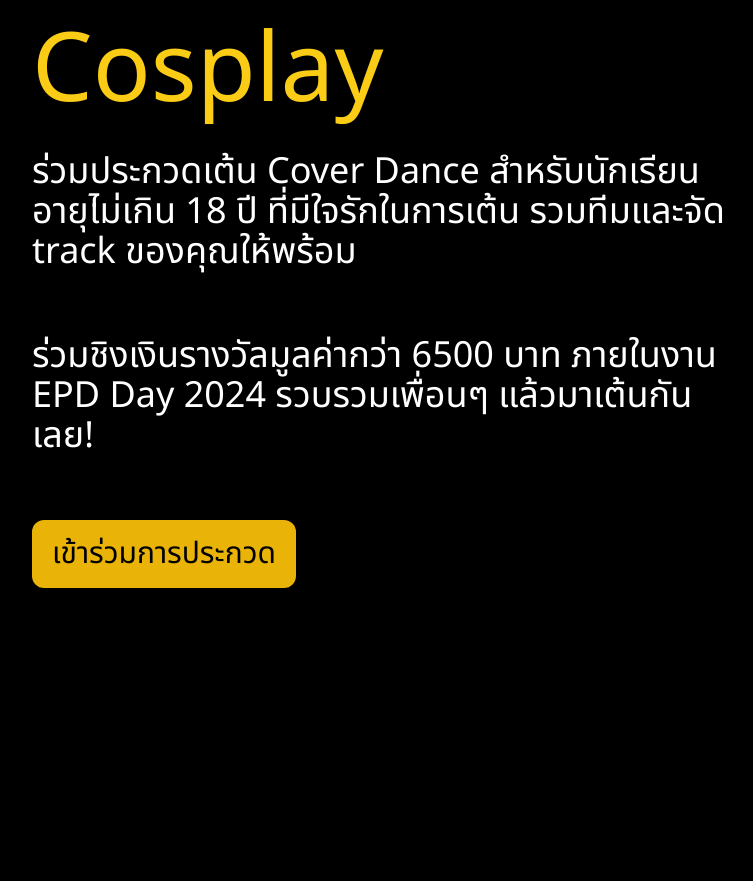
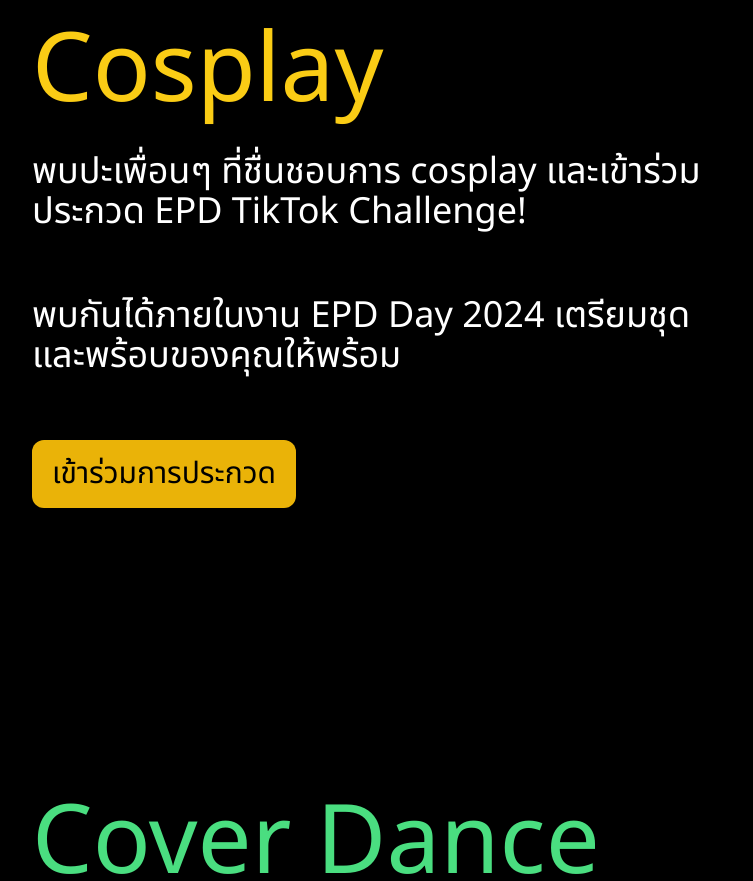
Before and after one commit to Chakhriya-c/dmsu-eps-cert-2024, a React (Vite) app: page / in a window 1280 px wide. Shown: the part 2080-2961 px from the top of the page, without its empty margins (256-1009 px from the left). Built offline with nearby package versions, Linux system fonts and the light colour scheme.

Commit message:
cosplay-description-edit

```diff
--- a/src/pages/landing.jsx
+++ b/src/pages/landing.jsx
@@ -85,8 +85,8 @@
                 className='flex lg:mx-32 xl:mx-60 mt-72 sm:mx-20'>
               <div className=''>
               <p className=' text-6xl  lg:text-8xl sm:text-7xl text-yellow-400'> Cosplay </p>
-              <p className='text-white sm:text-4xl lg:text-4xl py-8 text-2xl'> ร่วมประกวดเต้น Cover Dance สำหรับนักเรียนอายุไม่เกิน 18 ปี ที่มีใจรักในการเต้น รวมทีมและจัด track ของคุณให้พร้อม </p>
-              <p className='text-white sm:text-4xl lg:text-4xl py-8 text-2xl'> ร่วมชิงเงินรางวัลมูลค่ากว่า 6500 บาท ภายในงาน EPD Day 2024 รวบรวมเพื่อนๆ แล้วมาเต้นกันเลย! </p>
+              <p className='text-white sm:text-4xl lg:text-4xl py-8 text-2xl'> พบปะเพื่อนๆ ที่ชื่นชอบการ cosplay และเข้าร่วมประกวด EPD TikTok Challenge! </p>
+              <p className='text-white sm:text-4xl lg:text-4xl py-8 text-2xl'> พบกันได้ภายในงาน EPD Day 2024 เตรียมชุด และพร้อบของคุณให้พร้อม </p>
               <button className='mt-8 bg-yellow-500 text-3xl rounded-xl py-4 px-5 '> <a href="https://docs.google.com/forms/d/e/1FAIpQLScSAH7v4e25SrwRBIfPZFgYkIh9s3UG2yp2XYHqpN9EVBNU1Q/viewform"> เข้าร่วมการประกวด </a> </button>
             </div>
 
```
